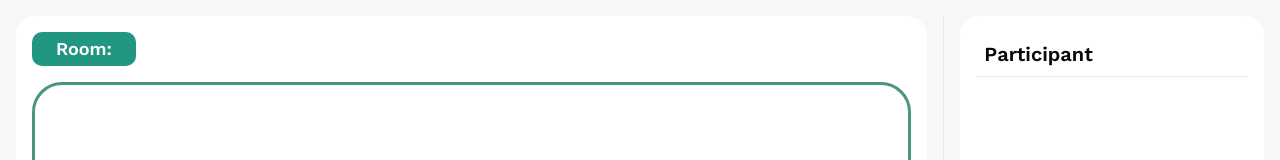
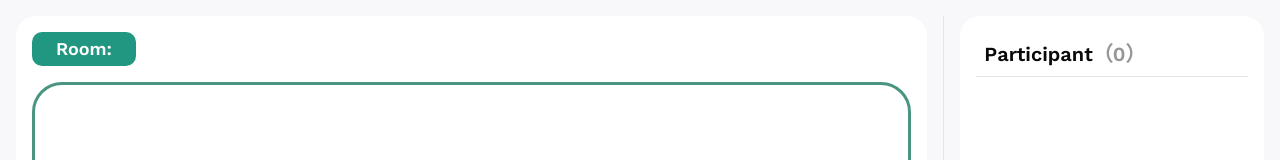
Before and after one commit to WangLi0101/livekit_meeting, a React (Vite) app: page /room in a window 1280 px wide. Shown: the top 160 px of the page. Built offline with nearby package versions, Linux system fonts and the light colour scheme.

Commit message:
feat: 更新ui

```diff
--- a/src/views/room/components/UserList.tsx
+++ b/src/views/room/components/UserList.tsx
@@ -9,7 +9,10 @@ export const UserList: React.FC = () => {
   return (
     <div className="h-full flex flex-col">
       <div className="title p-2 border-b">
-        <h3 className="text-xl font-semibold">Participant</h3>
+        <h3 className="text-xl font-semibold">
+          <span>Participant</span>
+          <span className="text-[#969696]">（{userList.length}）</span>
+        </h3>
       </div>
       <div className="list flex-1 mt-4 space-y-4 overflow-auto">
         {userList.map((item, index) => (
--- a/src/views/room/index.tsx
+++ b/src/views/room/index.tsx
@@ -54,7 +54,7 @@ const Room: React.FC = () => {
           <ResizablePanel defaultSize={75}>
             <div className="left h-full flex flex-col  bg-white p-4 rounded-[20px]">
               <h2 className="title text-[18px] leading-none font-bold flex-shrink-0 bg-[#219781] py-2 px-6 rounded-[10px] w-fit text-white">
-                Room:{livekit.roomInfo?.name}
+                Room: {livekit.roomInfo?.name}
               </h2>
               <div className="video-content mt-4 flex-1 overflow-hidden mb-4">
                 <MainVideo />
```
